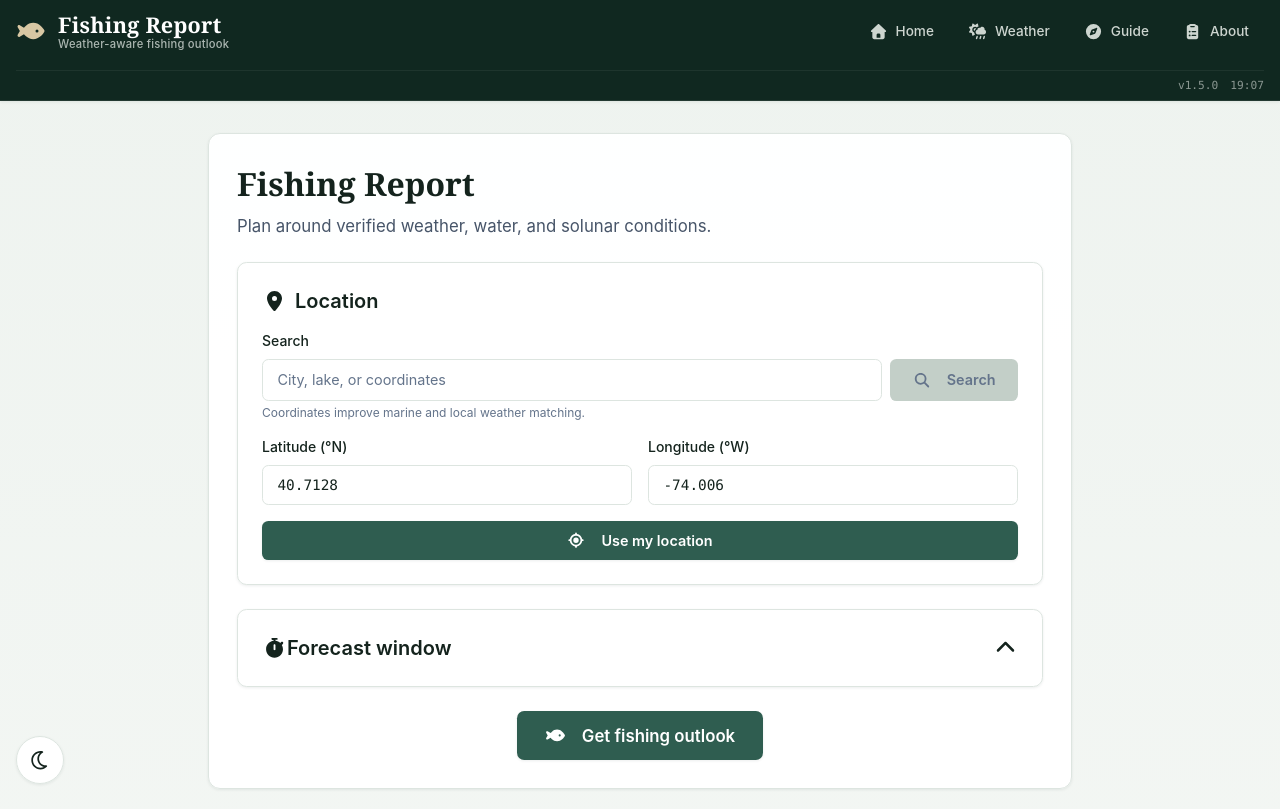
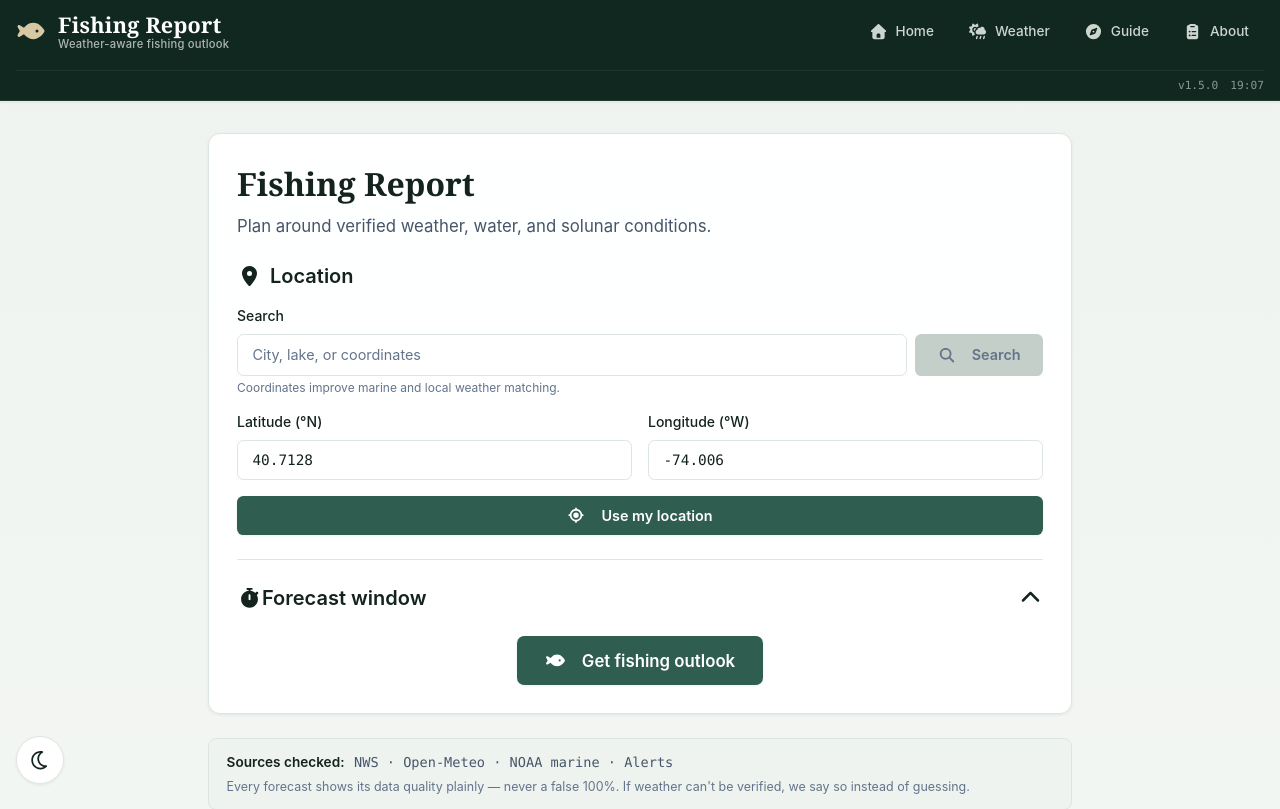
Before and after one commit to jsldvr/fishing-report, a React (Vite) app: page /#/ in a window 1280 px wide. Shown: the top 809 px of the page. Built offline with nearby package versions, Linux system fonts and the light colour scheme.

Commit message:
Update styling for DateRangePicker and LocationInput components to use hero-panel class

```diff
--- a/src/components/DateRangePicker.tsx
+++ b/src/components/DateRangePicker.tsx
@@ -38,7 +38,7 @@ export default function DateRangePicker({
   const timelineContentId = "mission-timeline-content";
 
   return (
-    <div className="card p-6">
+    <div className="hero-panel__section">
       <h2
         className="text-xl font-semibold text-primary mission-timeline-toggle"
         id="mission-timeline-toggle"
--- a/src/components/LocationInput.tsx
+++ b/src/components/LocationInput.tsx
@@ -378,7 +378,7 @@ export default function LocationInput({
   };
 
   return (
-    <div className="card p-6">
+    <div className="hero-panel__section">
       <h2 className="text-xl font-semibold mb-4 text-primary flex items-center gap-2">
         <Icon name="mapPin" />
         Location
--- a/src/index.css
+++ b/src/index.css
@@ -1859,6 +1859,14 @@ input[type="range"]::-webkit-slider-thumb:hover {
   max-width: 40rem;
 }
 
+/* Location + forecast window live inside one hero card; a single divider
+   separates them instead of each nesting its own bordered card. The grid's
+   own gap provides base spacing -- this only adds the dividing line. */
+.hero-panel__section + .hero-panel__section {
+  padding-top: 1.5rem;
+  border-top: 1px solid var(--border-primary);
+}
+
 .trust-strip {
   display: flex;
   flex-wrap: wrap;
```
